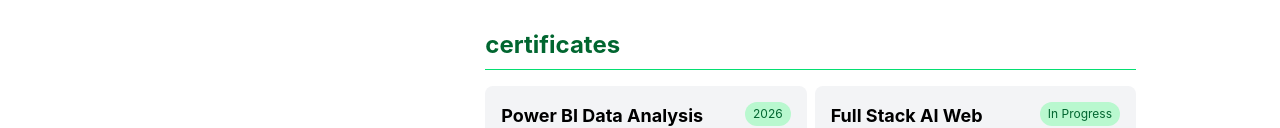
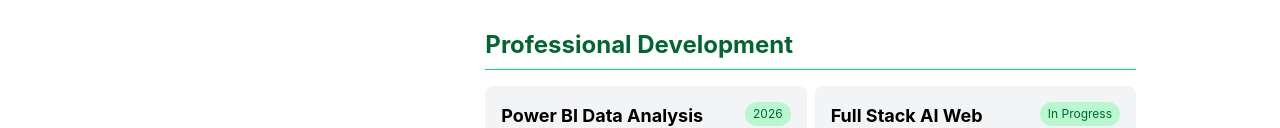
Before and after one commit to Buycall/personal-resume-website, a website: page index.html in a window 1280 px wide. Shown: the part 2863-2991 px from the top of the page. Drawn offline with Linux system fonts and the light colour scheme.

Commit message:
polish responsive layout and resume content

```diff
--- a/index.html
+++ b/index.html
@@ -375,7 +375,7 @@
                 class="text-2xl text-green-800 font-bold border-b border-b-green-400 pb-2">
                 contact
               </h2>
-              <div class="grid grid-cols-2 gap-2">
+              <div class="grid grid-cols-1 md:grid-cols-2 gap-2">
                 <article class="flex flex-col min-w-0 bg-gray-100 rounded-lg p-4 transition duration-300 hover:scale-105 hover:bg-green-100">
                   <h3 class="text-xs text-green-800 font-bold">Email 📧</h3>
                   <a href="mailto:mme.hebrahimi@gmail.com" class="text-base font-semibold break-all">mme.hebrahimi@gmail.com</a>
@@ -658,11 +658,11 @@
               </ul>
             </section>
 
-            <!-- certificates -->
-            <section id="certificates" class="space-y-4">
-              <h2 class="text-2xl text-green-800 font-bold border-b border-b-green-400 pb-2">certificates</h2>
+            <!-- Professional Development -->
+            <section id="Professional Development" class="space-y-4">
+              <h2 class="text-2xl text-green-800 font-bold border-b border-b-green-400 pb-2">Professional Development</h2>
               <div class="grid grid-cols-1 md:grid-cols-2 gap-2">
-                <!-- Certificate 1 -->
+                <!-- Professional Development 1 -->
                 <article class="bg-gray-100 rounded-lg p-4 transition duration-300 hover:scale-105 hover:bg-green-100">
                   <div class="flex justify-between items-start gap-4">
                     <h3 class="text-lg font-bold">
@@ -690,7 +690,7 @@
                 </article>
 
 
-                <!-- Certificate 2 -->
+                <!-- Professional Development 2 -->
                 <article class="bg-gray-100 rounded-lg p-4 transition duration-300 hover:scale-105 hover:bg-green-100">
                   <div class="flex justify-between items-start gap-4">
                     <h3 class="text-lg font-bold">
@@ -723,7 +723,7 @@
                 </article>
 
 
-                <!-- Certificate 3 -->
+                <!-- Professional Development 3 -->
                 <article class="bg-gray-100 rounded-lg p-4 transition duration-300 hover:scale-105 hover:bg-green-100">
                   <div class="flex justify-between items-start gap-4">
                     <h3 class="text-lg font-bold">
@@ -752,7 +752,7 @@
                 </article>
 
 
-                <!-- Certificate 4 -->
+                <!-- Professional Development 4 -->
                 <article class="bg-gray-100 rounded-lg p-4 transition duration-300 hover:scale-105 hover:bg-green-100">
                   <div class="flex justify-between items-start gap-4">
                     <h3 class="text-lg font-bold">
```
